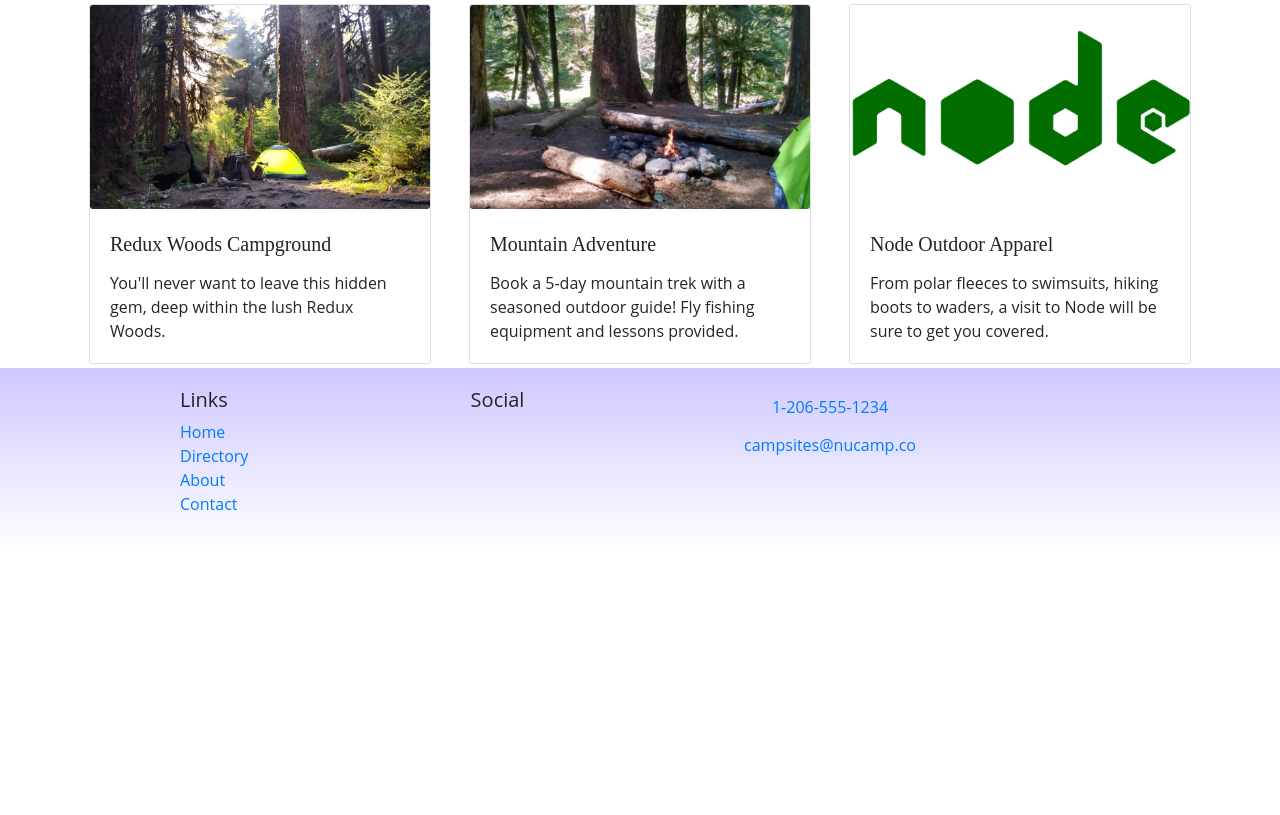
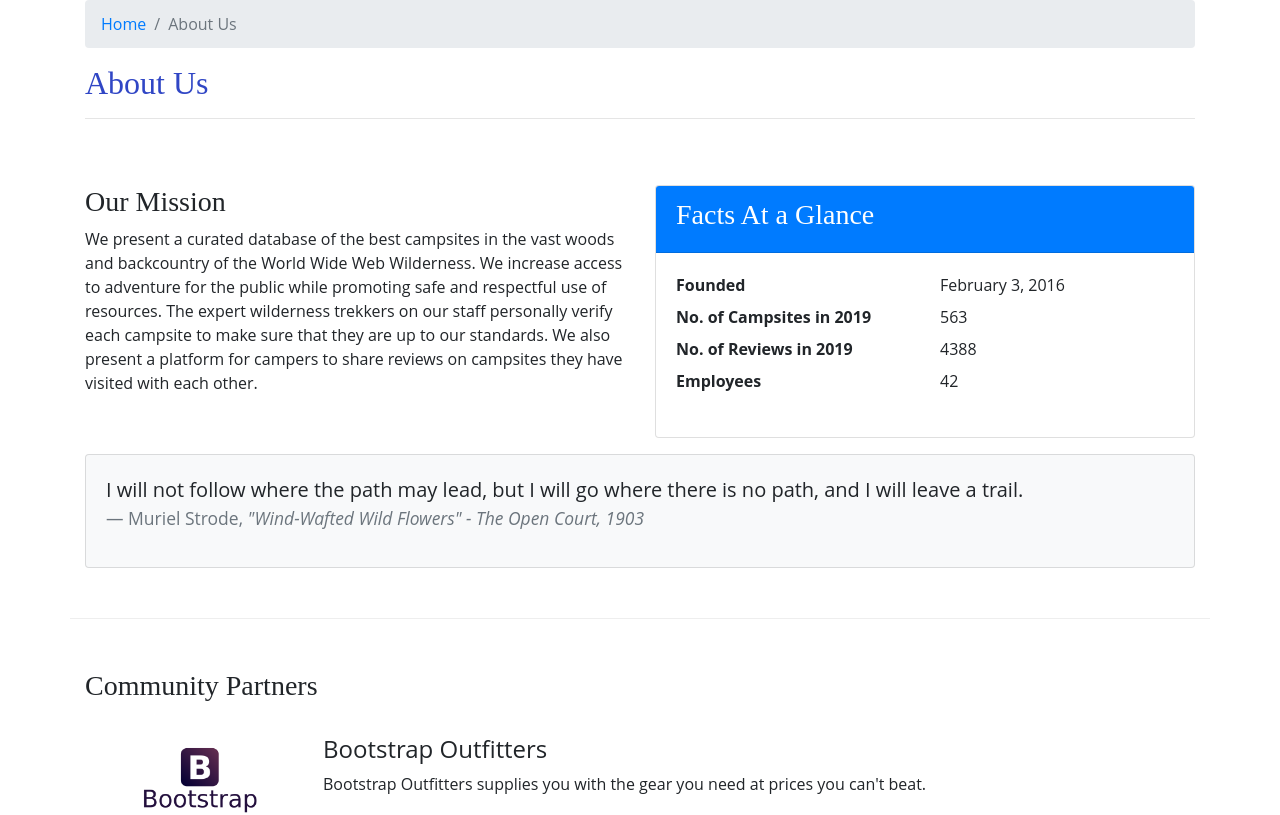
Before and after one commit to dcWashington/firstReactProject, a React (Create React App) app: page /aboutus in a window 1280 px wide. Before the commit this address led to /home. Shown: the part 220-1035 px from the top of the page. Before the commit the page ends 800 px from the top, so only its background shows below. Built offline with nearby package versions, Linux system fonts and the light colour scheme; the HTML template or start-up script is replaced by a standard one.

Commit message:
after workshop 3

```diff
--- /dev/null
+++ b/src/components/AboutComponent.js
@@ -0,0 +1,89 @@
+import React from 'react';
+import { Breadcrumb, BreadcrumbItem, Card, CardBody, CardHeader, Media } from 'reactstrap';
+import { Link } from 'react-router-dom';
+
+function About(props) {
+
+    const partners = props.partners.map(partner => {
+        return (
+            <Media value="li" key={partner.id}> {RenderPartner({partner})} </Media>
+        );
+    });
+
+    return (
+        <div className="container">
+            <div className="row">
+                <div className="col">
+                    <Breadcrumb>
+                        <BreadcrumbItem><Link to="/home">Home</Link></BreadcrumbItem>
+                        <BreadcrumbItem active>About Us</BreadcrumbItem>
+                    </Breadcrumb>
+                    <h2>About Us</h2>
+                    <hr />
+                </div>
+            </div>
+            <div className="row row-content">
+                <div className="col-sm-6">
+                    <h3>Our Mission</h3>
+                    <p>We present a curated database of the best campsites in the vast woods and backcountry of the World Wide Web Wilderness. We increase access to adventure for the public while promoting safe and respectful use of resources. The expert wilderness trekkers on our staff personally verify each campsite to make sure that they are up to our standards. We also present a platform for campers to share reviews on campsites they have visited with each other.</p>
+                </div>
+                <div className="col-sm-6">
+                    <Card>
+                        <CardHeader className="bg-primary text-white"><h3>Facts At a Glance</h3></CardHeader>
+                        <CardBody>
+                            <dl className="row">
+                                <dt className="col-6">Founded</dt>
+                                <dd className="col-6">February 3, 2016</dd>
+                                <dt className="col-6">No. of Campsites in 2019</dt>
+                                <dd className="col-6">563</dd>
+                                <dt className="col-6">No. of Reviews in 2019</dt>
+                                <dd className="col-6">4388</dd>
+                                <dt className="col-6">Employees</dt>
+                                <dd className="col-6">42</dd>
+                            </dl>
+                        </CardBody>
+                    </Card>
+                </div>
+                <div className="col">
+                    <Card className="bg-light mt-3">
+                        <CardBody>
+                            <blockquote className="blockquote">
+                                <p className="mb-0">I will not follow where the path may lead, but I will go where there is no path, and I will leave a trail.</p>
+                                <footer className="blockquote-footer">Muriel Strode,{' '}
+                                    <cite title="Source Title">"Wind-Wafted Wild Flowers" -
+                                    The Open Court, 1903</cite>
+                                </footer>
+                            </blockquote>
+                        </CardBody>
+                    </Card>
+                </div>
+            </div>
+            <div className="row row-content">
+                <div className="col-12">
+                    <h3>Community Partners</h3>
+                </div>
+                <div className="col mt-4">
+                    <Media list>
+                        {partners}
+                    </Media>
+                </div>
+            </div>
+        </div>
+    );
+}
+
+function RenderPartner ({partner}){
+    if (partner){
+        return(
+            <React.Fragment>
+                <Media object src = { partner.image } alt = { partner.name } width = "150"/>
+                <Media body className="ml-5 mb-4">
+                    <Media heading>{ partner.name }</Media>{partner.description}
+                </Media>
+            </React.Fragment>
+        );
+    }
+    <div />
+}
+
+export default About;
--- a/src/components/CampsiteInfoComponent.js
+++ b/src/components/CampsiteInfoComponent.js
@@ -1,5 +1,6 @@
 import React from 'react';
-import { Card, CardImg, CardText, CardBody, CardTitle } from 'reactstrap';
+import { Card, CardImg, CardText, CardBody, Breadcrumb, BreadcrumbItem } from 'reactstrap';
+import { Link } from 'react-router-dom';
 
 function RenderCampsite({campsite}){
     return(
@@ -7,12 +8,11 @@ function RenderCampsite({campsite}){
             <Card>
                 <CardImg top src = { campsite.image } alt = { campsite.name } />
                 <CardBody>
-                    <CardTitle> { campsite.name } </CardTitle>
-                    <CardText> { campsite.description } </CardText>
+                    <CardText>{campsite.description}</CardText>
                 </CardBody>
             </Card>
         </div>
-    )
+    );
 }
 
 function RenderComments({comments}){
@@ -34,13 +34,23 @@ function RenderComments({comments}){
         <div />
 }
 
-function CampsiteInfo ({props}) {
-    if (props.campsite){
+function CampsiteInfo ({campsites, comments}) {
+    if (campsites){
         return (
             <div className="container">
                 <div className="row">
-                    <RenderCampsite campsite={props.campsite} />
-                    <RenderComments comments={props.comments} />
+                    <div className="col">
+                        <Breadcrumb>
+                            <BreadcrumbItem><Link to="/directory">Directory</Link></BreadcrumbItem>
+                            <BreadcrumbItem active>{campsites.name}</BreadcrumbItem>
+                        </Breadcrumb>
+                        <h2>{campsites.name}</h2>
+                        <hr />
+                    </div>
+                </div>
+                <div className="row">
+                    <RenderCampsite campsite={campsites} />
+                    <RenderComments comments={comments} />
                 </div>
             </div>
         );
--- a/src/components/ContactComponent.js
+++ b/src/components/ContactComponent.js
@@ -1,10 +1,16 @@
 import React from 'react';
+import { Breadcrumb, BreadcrumbItem } from 'reactstrap';
+import { Link } from 'react-router-dom';
 
 function Contact(props) {
     return (
         <div className="container">
             <div className="row">
                 <div className="col">
+                <Breadcrumb>
+                        <BreadcrumbItem><Link to="/home">Home</Link></BreadcrumbItem>
+                        <BreadcrumbItem active>Contact Us</BreadcrumbItem>
+                    </Breadcrumb>
                     <h2>Contact Us</h2>
                     <hr />
                 </div>
--- a/src/components/DirectoryComponent.js
+++ b/src/components/DirectoryComponent.js
@@ -1,5 +1,5 @@
 import React from 'react';
-import { Card, CardImg, CardImgOverlay, CardTitle } from 'reactstrap';
+import { Card, CardImg, CardImgOverlay, CardTitle, Breadcrumb, BreadcrumbItem } from 'reactstrap';
 import { Link } from 'react-router-dom';
 
 function RenderDirectoryItem({campsite}) {
@@ -27,6 +27,16 @@ function Directory(props) {
     return (
         <div className="container">
             <div className="row">
+                <div className="col">
+                    <Breadcrumb>
+                        <BreadcrumbItem><Link to="/home">Home</Link></BreadcrumbItem>
+                        <BreadcrumbItem active>Directory</BreadcrumbItem>
+                    </Breadcrumb>
+                    <h2>Directory</h2>
+                    <hr />
+                </div>
+            </div>
+            <div className="row">
                 {directory}
             </div>
         </div>
--- a/src/components/MainComponent.js
+++ b/src/components/MainComponent.js
@@ -5,6 +5,8 @@ import { CAMPSITES } from '../shared/campsites';
 import Header from './HeaderComponent';
 import Footer from './FooterComponent';
 import Home from './HomeComponent';
+import About from './AboutComponent';
+
 import { Switch, Route, Redirect } from 'react-router-dom';
 import Contact from './ContactComponent';
 import { COMMENTS } from '../shared/comments';
@@ -23,8 +25,6 @@ class Main extends Component {
             promotions: PROMOTIONS
         };
     }
-
-
 
     render() {
 
@@ -53,6 +53,7 @@ class Main extends Component {
                 <Switch>
                     <Route path='/home' component={HomePage} />
                     <Route exact path='/directory' render={() => <Directory campsites={this.state.campsites} />} />
+                    <Route path='/aboutus' render={() => <About partners={this.state.partners} />} />
                     <Route path='/directory/:campsiteId' component={CampsiteWithId} />
                     <Route exact path='/contactus' component={Contact} />
                     <Redirect to='/home' />
```
